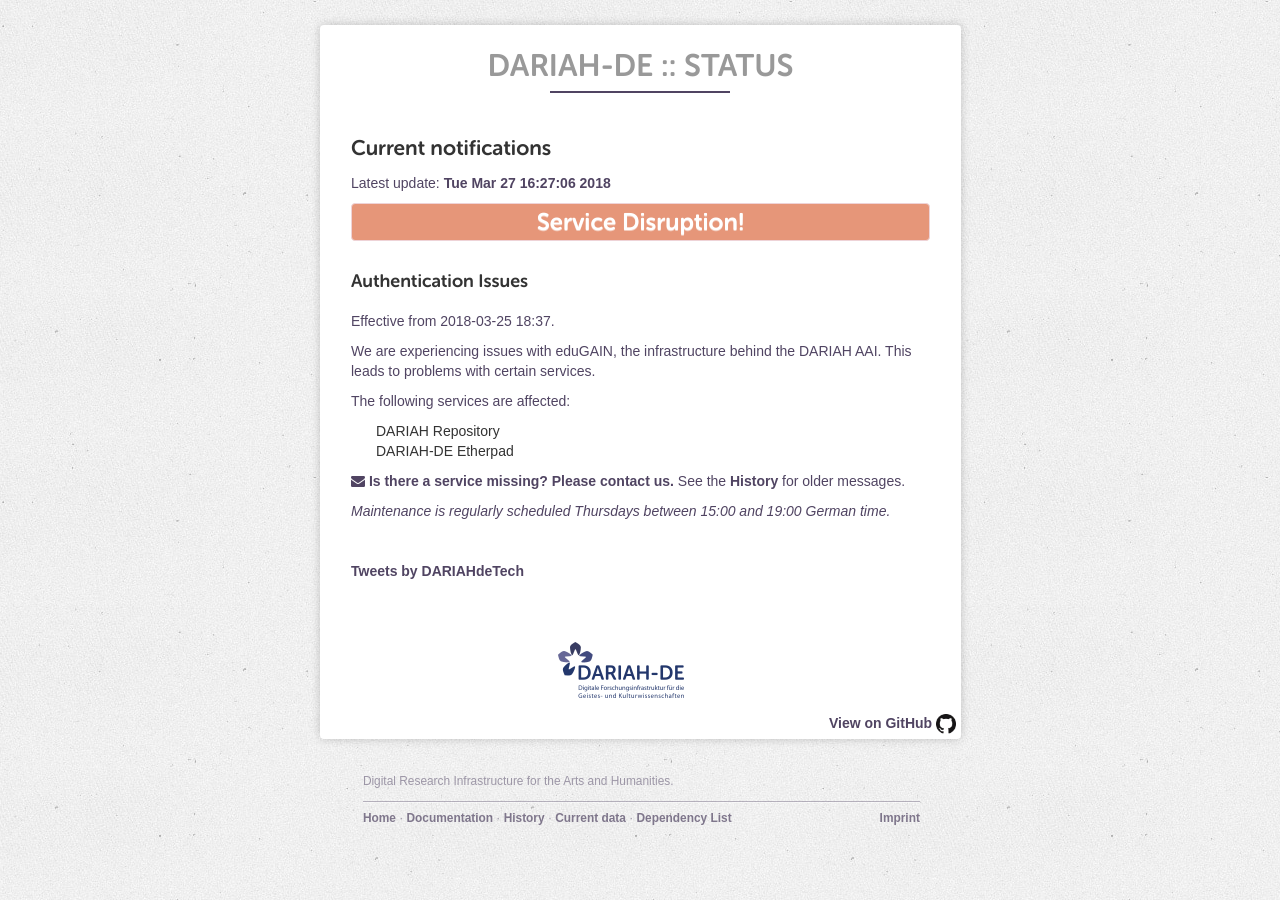
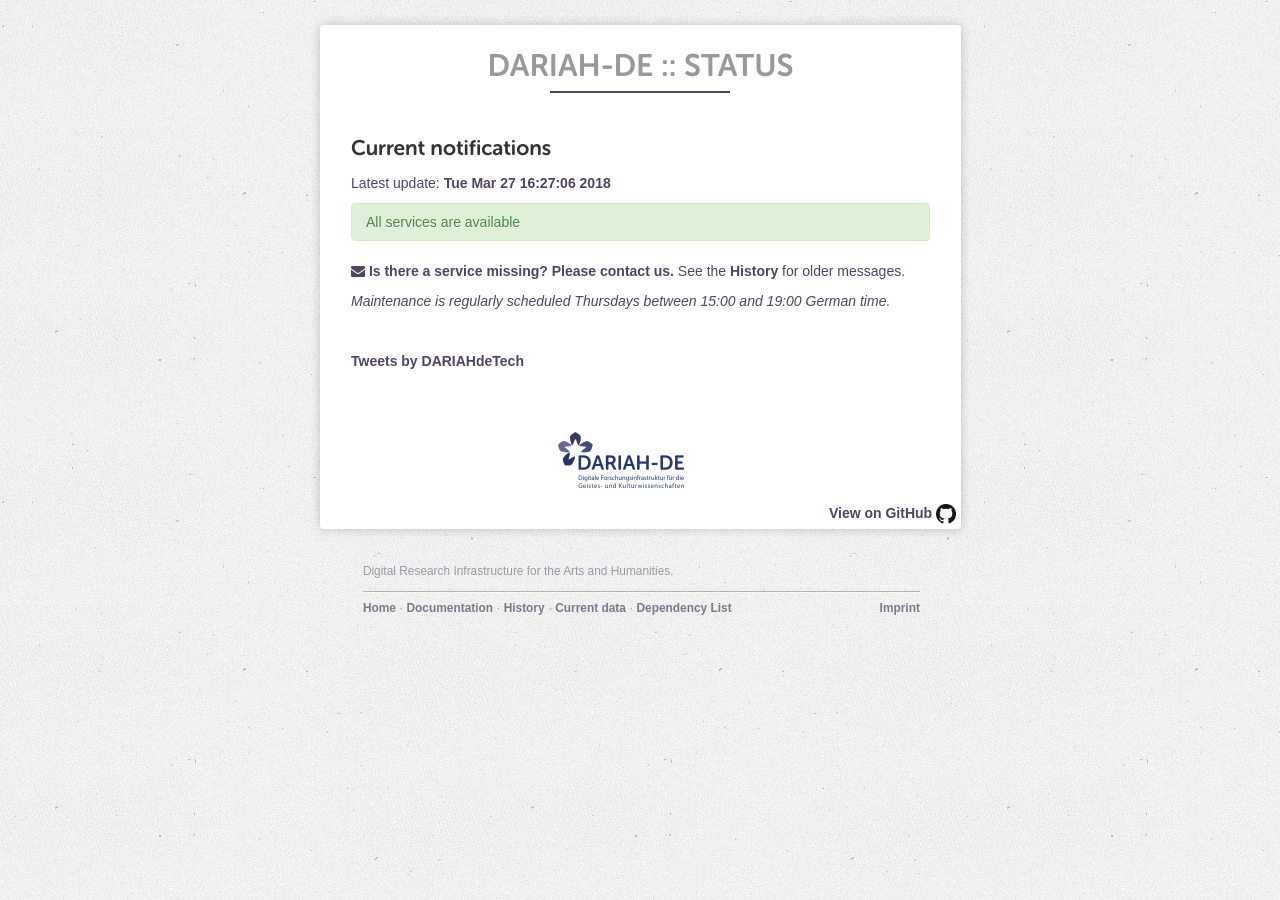
Before and after one commit to DARIAH-DE/status, a Jekyll site: the page built from index.md, in a window 1280 px wide. Built offline with Jekyll 4.4.1, drawn with Linux system fonts in a browser that asks for light colours; comment, search, counter and statistics services are not loaded.

Commit message:
Remove eduGAIN Error Notice and Dependency

```diff
--- a/_data/outages.yaml
+++ b/_data/outages.yaml
@@ -1,9 +1,4 @@
 ---
-- title: 'Authentication Issues'
-  description: 'We are experiencing issues with eduGAIN, the infrastructure behind the DARIAH AAI. This leads to problems with certain services.'
-  date_start: '2018-03-25 18:37'
-  affected:
-    - '/middlewares/edugain'
 - title: 'Performance Issues'
   description: 'Due to hardware issues, performance issues for all DARIAH services are possible [throughout the week](https://info.gwdg.de/news/wartungsarbeiten-netapp/).'
   date_start: '2017-07-24 15:20'
--- a/_services/etherpad.yaml
+++ b/_services/etherpad.yaml
@@ -2,6 +2,5 @@
 title: 'DARIAH-DE Etherpad'
 teresah_included: false
 dependencies:
-  - '/middlewares/edugain'
   - '/infrastructure/gwdg-cloud'
 ---
--- a/_services/repository.yaml
+++ b/_services/repository.yaml
@@ -4,6 +4,5 @@
 website: 'https://de.dariah.eu/repository'
 teresah_included: false
 dependencies:
-  - '/middlewares/edugain'
   - '/middlewares/dariahstorage'
 ---
```
Also changed, not shown: _middlewares/edugain.md (deleted, +0 -3 lines).
